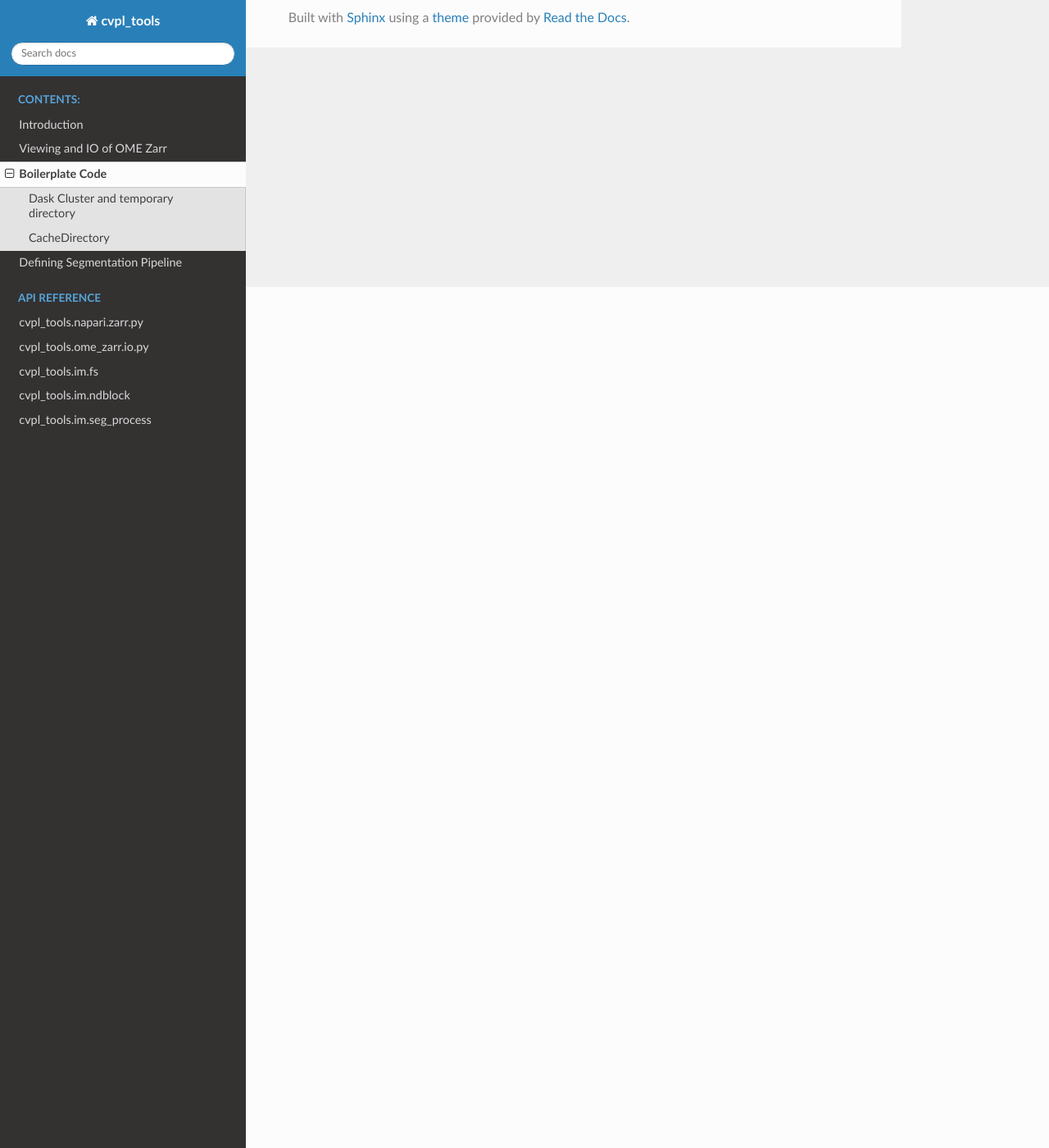
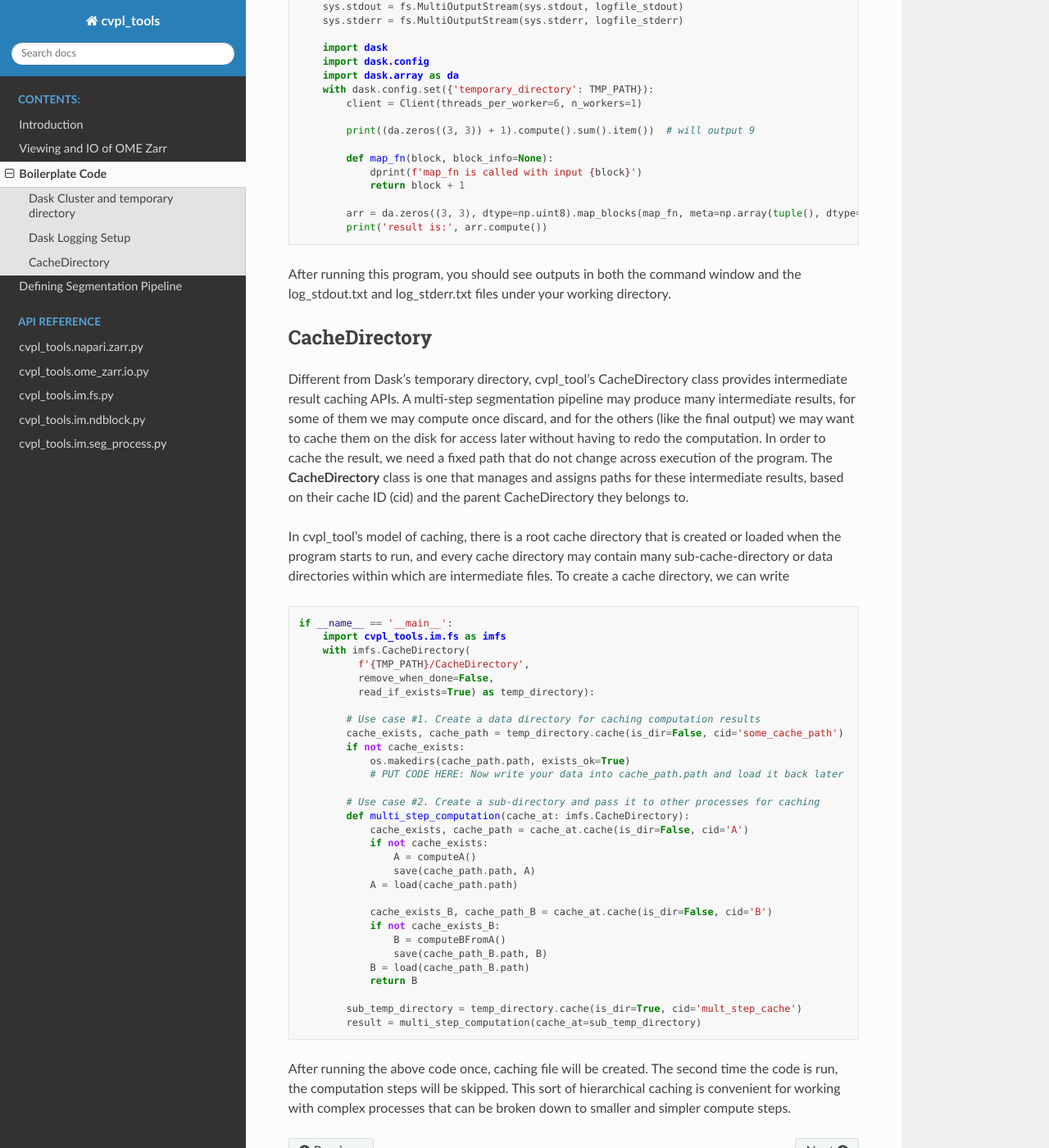
Before and after one commit to khanlab/cvpl_tools, a Sphinx documentation site: the page built from docs/GettingStarted/boilerplate.rst, in a window 1280 px wide and 1400 px high, scrolled down 1050 px. Shown: the whole window at 82% size. Built offline with Sphinx 7.4.7 and the Read the Docs theme 2.0.0, drawn with Linux system fonts in a browser that asks for light colours; some of the changed text lies outside the part shown.

Commit message:
update docs

```diff
--- a/docs/GettingStarted/boilerplate.rst
+++ b/docs/GettingStarted/boilerplate.rst
@@ -29,6 +29,46 @@ page. We will use local laptop as example.
 
         print((da.zeros((3, 3)) + 1).compute().sum().item())  # will output 9
 
+Dask Logging Setup
+******************
+
+Distributed logging are hard (Python's logging module is supported by Dask but I've had some issues to get it
+right), but Dask provides a simple strategy for debug logging as described in `this page
+<https://docs.dask.org/en/latest/how-to/debug.html>`_. The solution is to use the same logging as usual for
+the main threads, and use dask.distributed.print to print debugging messages if inside a worker thread. For
+convenience I also echo the stdout and stderr outputs into separate logfiles so they will persist even if you
+accidentally close the command window. Below is an example:
+
+.. code-block:: Python
+
+    if __name__ == '__main__':
+        import cvpl_tools.im.fs as imfs
+        import numpy as np
+        from dask.distributed import print as dprint
+
+        logfile_stdout = open('log_stdout.txt', mode='w')
+        logfile_stderr = open('log_stderr.txt', mode='w')
+        sys.stdout = fs.MultiOutputStream(sys.stdout, logfile_stdout)
+        sys.stderr = fs.MultiOutputStream(sys.stderr, logfile_stderr)
+
+        import dask
+        import dask.config
+        import dask.array as da
+        with dask.config.set({'temporary_directory': TMP_PATH}):
+            client = Client(threads_per_worker=6, n_workers=1)
+
+            print((da.zeros((3, 3)) + 1).compute().sum().item())  # will output 9
+
+            def map_fn(block, block_info=None):
+                dprint(f'map_fn is called with input {block}')
+                return block + 1
+
+            arr = da.zeros((3, 3), dtype=np.uint8).map_blocks(map_fn, meta=np.array(tuple(), dtype=np.uint8))
+            print('result is:', arr.compute())
+
+After running this program, you should see outputs in both the command window and the log_stdout.txt and
+log_stderr.txt files under your working directory.
+
 CacheDirectory
 **************
 
@@ -39,3 +79,44 @@ for access later without having to redo the computation. In order to cache the r
 that do not change across execution of the program. The **CacheDirectory** class is one that manages and
 assigns paths for these intermediate results, based on their cache ID (cid) and the parent CacheDirectory
 they belongs to.
+
+In cvpl_tool's model of caching, there is a root cache directory that is created or loaded when the program
+starts to run, and every cache directory may contain many sub-cache-directory or data directories within
+which are intermediate files. To create a cache directory, we can write
+
+.. code-block:: Python
+
+    if __name__ == '__main__':
+        import cvpl_tools.im.fs as imfs
+        with imfs.CacheDirectory(
+              f'{TMP_PATH}/CacheDirectory',
+              remove_when_done=False,
+              read_if_exists=True) as temp_directory):
+
+            # Use case #1. Create a data directory for caching computation results
+            cache_exists, cache_path = temp_directory.cache(is_dir=False, cid='some_cache_path')
+            if not cache_exists:
+                os.makedirs(cache_path.path, exists_ok=True)
+                # PUT CODE HERE: Now write your data into cache_path.path and load it back later
+
+            # Use case #2. Create a sub-directory and pass it to other processes for caching
+            def multi_step_computation(cache_at: imfs.CacheDirectory):
+                cache_exists, cache_path = cache_at.cache(is_dir=False, cid='A')
+                if not cache_exists:
+                    A = computeA()
+                    save(cache_path.path, A)
+                A = load(cache_path.path)
+
+                cache_exists_B, cache_path_B = cache_at.cache(is_dir=False, cid='B')
+                if not cache_exists_B:
+                    B = computeBFromA()
+                    save(cache_path_B.path, B)
+                B = load(cache_path_B.path)
+                return B
+
+            sub_temp_directory = temp_directory.cache(is_dir=True, cid='mult_step_cache')
+            result = multi_step_computation(cache_at=sub_temp_directory)
+
+After running the above code once, caching file will be created. The second time the code is run, the computation steps
+will be skipped. This sort of hierarchical caching is convenient for working with complex processes that can be broken
+down to smaller and simpler compute steps.
--- a/docs/GettingStarted/segmentation_pipeline.rst
+++ b/docs/GettingStarted/segmentation_pipeline.rst
@@ -154,6 +154,9 @@ and two optional parameters: cid and viewer.
 Running the Pipeline
 ********************
 
+See `Boilerplate Code <GettingStarted/boilerplate>`_ to understand boilerplate code used below. It's required
+to do the following example.
+
 Now we have defined a ExampleSegProcess class, the next step is to write our script that uses the pipeline to
 segment an input dataset. Note we need a dask cluster and a temporary directory setup before running the
 forward() method.
--- a/docs/index.rst
+++ b/docs/index.rst
@@ -40,6 +40,6 @@ or on cloud.
 
    cvpl_tools.napari.zarr.py <API/napari_zarr>
    cvpl_tools.ome_zarr.io.py <API/ome_zarr_io>
-   cvpl_tools.im.fs <API/imfs>
-   cvpl_tools.im.ndblock <API/ndblock>
-   cvpl_tools.im.seg_process <API/seg_process>
+   cvpl_tools.im.fs.py <API/imfs>
+   cvpl_tools.im.ndblock.py <API/ndblock>
+   cvpl_tools.im.seg_process.py <API/seg_process>
```
Also changed, not shown: other parts of docs/GettingStarted/segmentation_pipeline.rst (+0 -2 lines), 1 other file.
